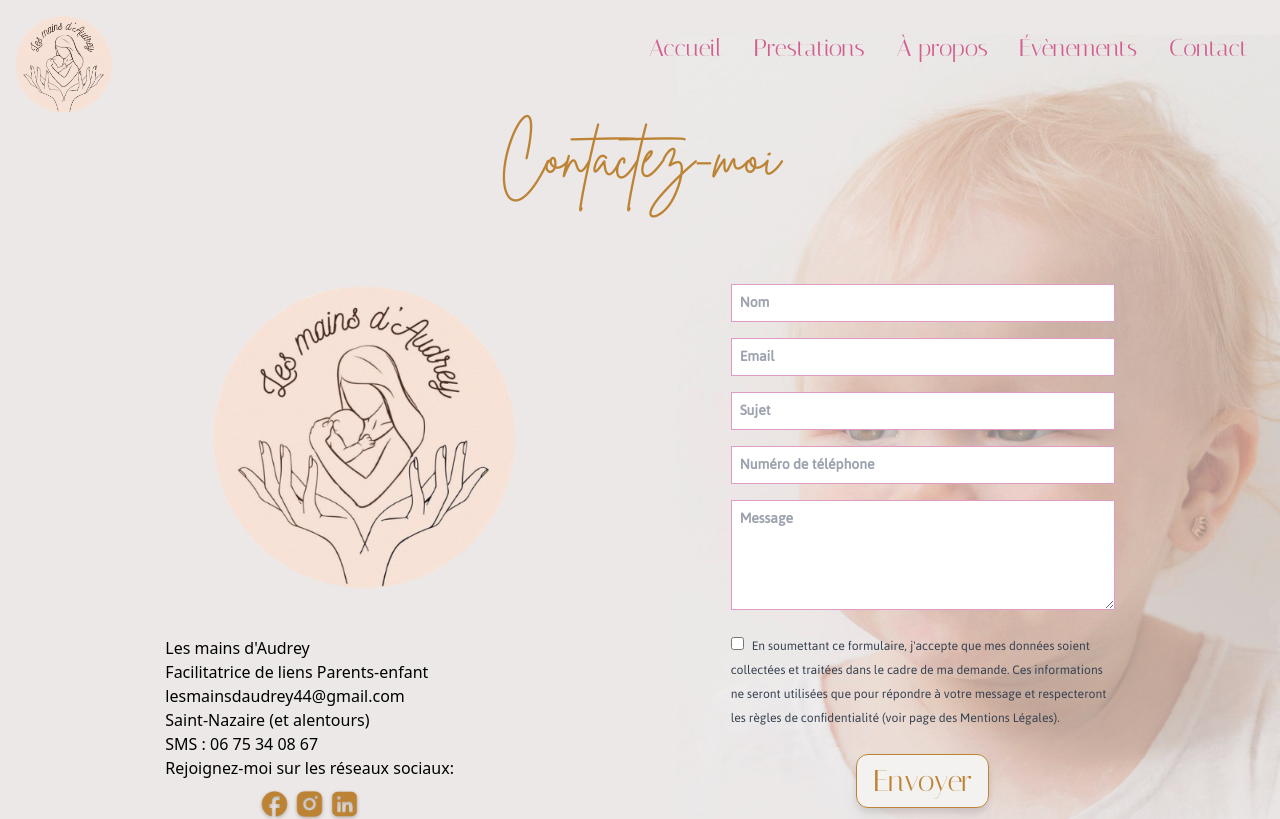
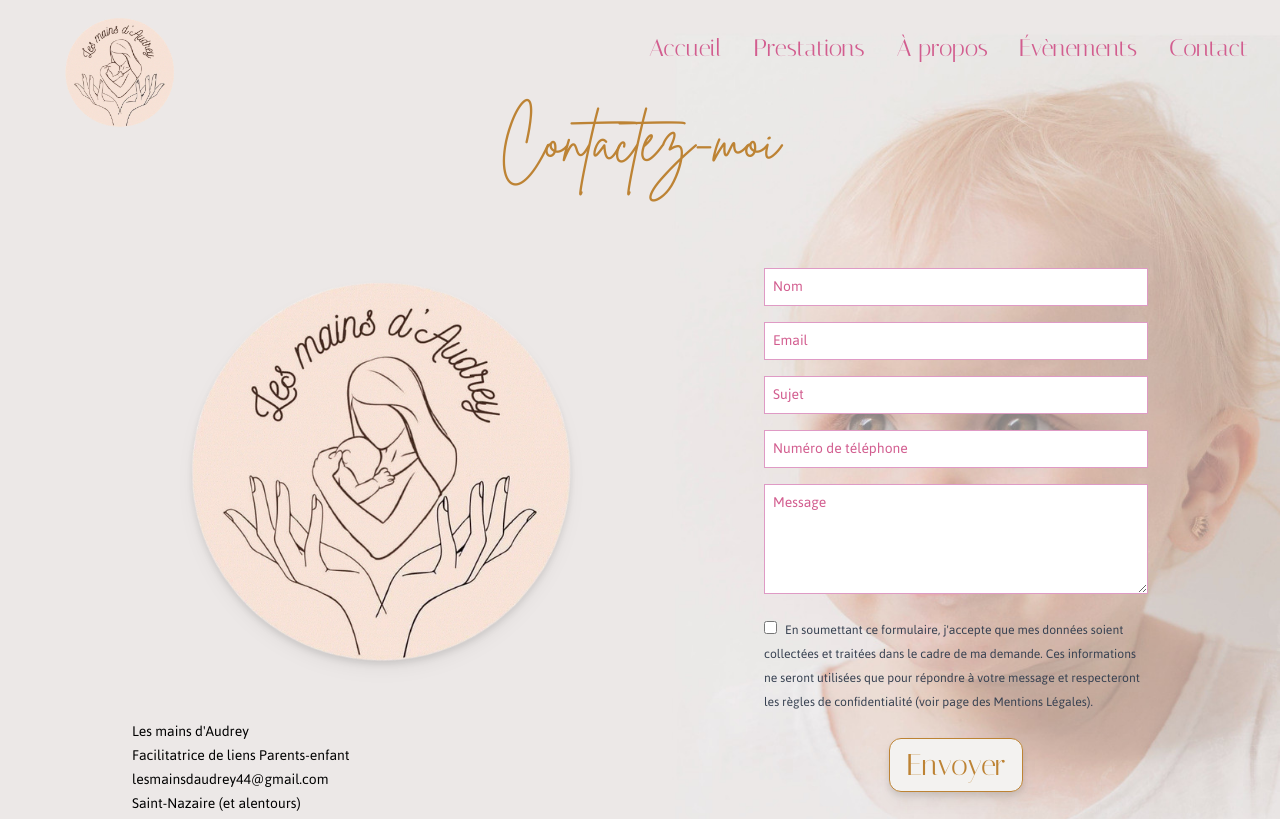
Before and after one commit to luciel53/lesmainsd-audrey, a Next.js app in the folder les-mains-d-audrey/: page /contact in a window 1280 px wide. Shown: the top 819 px of the page. Built offline with nearby package versions, Linux system fonts and the light colour scheme; what tailwindcss-animated would draw is missing.

Commit message:
finished the contact front

```diff
--- a/les-mains-d-audrey/src/app/components/Header.js
+++ b/les-mains-d-audrey/src/app/components/Header.js
@@ -12,7 +12,7 @@ export default function Header() {
   };
 
   return (
-    <header className="flex flex-row justify-between font-italiana text-xl md:text-2xl">
+    <header className="flex flex-row justify-between lg:mx-12 font-italiana text-xl md:text-2xl">
       {/* Logo */}
       <div>
         <Link href="/">
@@ -21,7 +21,7 @@ export default function Header() {
             alt="logo les mains d'Audrey"
             width={400}
             height={400}
-          className="h-24 w-24 md:h-32 md:w-32"
+            className="h-24 w-24 md:h-36 md:w-36 z-0"
           />
         </Link>
       </div>
@@ -48,11 +48,21 @@ export default function Header() {
           } md:block  absolute z-30 right-0 top-20 md:top-0 bg-veryLightPink md:bg-transparent p-5 md:p-8 rounded-l-3xl`}
         >
           <ul className="flex flex-col md:flex-row text-pink">
-            <Link href="/"><li className="md:mr-8">Accueil</li></Link>
-            <Link href="/services"><li className="md:mr-8">Prestations</li></Link>
-            <Link href="/about"><li className="md:mr-8">À propos</li></Link>
-            <Link href="/evenements"><li className="md:mr-8">Évènements</li></Link>
-            <Link href="/contact"><li className="">Contact</li></Link>
+            <Link href="/">
+              <li className="md:mr-8 hover:opacity-70">Accueil</li>
+            </Link>
+            <Link href="/services">
+              <li className="md:mr-8 hover:opacity-70">Prestations</li>
+            </Link>
+            <Link href="/about">
+              <li className="md:mr-8 hover:opacity-70">À propos</li>
+            </Link>
+            <Link href="/evenements">
+              <li className="md:mr-8 hover:opacity-70">Évènements</li>
+            </Link>
+            <Link href="/contact">
+              <li className="hover:opacity-70">Contact</li>
+            </Link>
           </ul>
         </nav>
       </div>
--- a/les-mains-d-audrey/src/app/contact/page.js
+++ b/les-mains-d-audrey/src/app/contact/page.js
@@ -7,20 +7,21 @@ export default function Event() {
       <h1 className="font-brittany text-4xl md:text-5xl lg:text-6xl mb-6 md:mb-8 lg:mb-12">
         Contactez-moi
       </h1>
-      <div className="flex flex-row justify-evenly">
+      <div className="flex flex-wrap-reverse font-jaldi lg:flex-row justify-evenly">
         <div>
           <Image
             src="/images/logo.png"
             alt="Logo de les mains d'Audrey"
             width={400}
             height={400}
+            className=" w-[60%] md:w-[100%] mx-auto drop-shadow-lg"
           />
           <p>Les mains d'Audrey</p>
           <p>Facilitatrice de liens Parents-enfant</p>
           <p>lesmainsdaudrey44@gmail.com</p>
           <p>Saint-Nazaire (et alentours)</p>
           <p>SMS : 06 75 34 08 67</p>
-          <p>Rejoignez-moi sur les réseaux sociaux:</p>
+          <p>Retrouvez-moi sur les réseaux sociaux:</p>
           <div className="flex flex-row w-72 mt-2 justify-center">
             <Image
               src="/images/icons/facebook.png"
@@ -43,7 +44,7 @@ export default function Event() {
           </div>
         </div>
         {/* Form */}
-        <div className="mt-12">
+        <div className="mt-12 font-jaldi">
           <form action="#" method="POST" className="font-jaldi">
             {/* Champ Nom */}
             <div className="mb-4">
@@ -53,7 +54,7 @@ export default function Event() {
                 name="name"
                 required
                 placeholder="Nom"
-                className="w-96 py-1.5 px-2 border border-lightPink focus:outline-none focus:ring-2 focus:ring-pink text-pink placeholder-pink-500 font-bold"
+                className=" w-80 md:w-96 py-1.5 px-2 border border-lightPink focus:outline-none placeholder-pink focus:ring-2 focus:ring-pink text-pink placeholder-pink-500"
               />
             </div>
 
@@ -65,7 +66,7 @@ export default function Event() {
                 name="email"
                 required
                 placeholder="Email"
-                className="w-96 py-1.5 px-2 border border-lightPink focus:outline-none focus:ring-2 focus:ring-pink text-pink placeholder-pink-500 font-bold"
+                className=" w-80 md:w-96 py-1.5 px-2 border border-lightPink focus:outline-none placeholder-pink focus:ring-2 focus:ring-pink text-pink placeholder-pink-500 font-normal"
               />
             </div>
 
@@ -77,7 +78,7 @@ export default function Event() {
                 name="subject"
                 required
                 placeholder="Sujet"
-                className="w-96 py-1.5 px-2 border border-lightPink focus:outline-none focus:ring-2 focus:ring-pink text-pink placeholder-pink-500 font-bold"
+                className=" w-80 md:w-96 py-1.5 px-2 border border-lightPink focus:outline-none placeholder-pink focus:ring-2 focus:ring-pink text-pink placeholder-pink-500 font-normal"
               />
             </div>
 
@@ -88,7 +89,7 @@ export default function Event() {
                 id="phone"
                 name="phone"
                 placeholder="Numéro de téléphone"
-                className="w-96 py-1.5 px-2 border border-lightPink focus:outline-none focus:ring-2 focus:ring-pink text-pink placeholder-pink-500 font-bold"
+                className=" w-80 md:w-96 py-1.5 px-2 border border-lightPink focus:outline-none placeholder-pink focus:ring-2 focus:ring-pink text-pink placeholder-pink-500 font-normal"
               />
             </div>
 
@@ -100,12 +101,12 @@ export default function Event() {
                 rows="4"
                 required
                 placeholder="Message"
-                className="w-96 py-1.5 px-2 border border-lightPink focus:outline-none focus:ring-2 focus:ring-pink text-pink placeholder-pink-500 font-bold"
+                className=" w-80 md:w-96 py-1.5 px-2 border border-lightPink focus:outline-none placeholder-pink focus:ring-2 focus:ring-pink text-pink placeholder-pink-500 font-normal"
               ></textarea>
             </div>
 
             {/* Checkbox de consentement */}
-            <div className="mb-6 w-96">
+            <div className="mb-6  w-80 md:w-96">
               <input
                 type="checkbox"
                 id="consent"
--- a/les-mains-d-audrey/src/app/layout.js
+++ b/les-mains-d-audrey/src/app/layout.js
@@ -13,7 +13,7 @@ export default function RootLayout({ children }) {
     <html lang="fr">
       <body className="flex flex-col justify-between w-full min-h-screen bg-background bg-cover bg-no-repeat">
         <Header />
-        <main className="flex-grow relative z-0">{children}</main>
+        <main className="flex-grow relative z-0 -mt-8">{children}</main>
         <Footer />
       </body>
     </html>
```
Also changed, not shown: les-mains-d-audrey/public/images/icons/hands-heart.png (added). Lines whose indentation alone changed are shown as unchanged.
